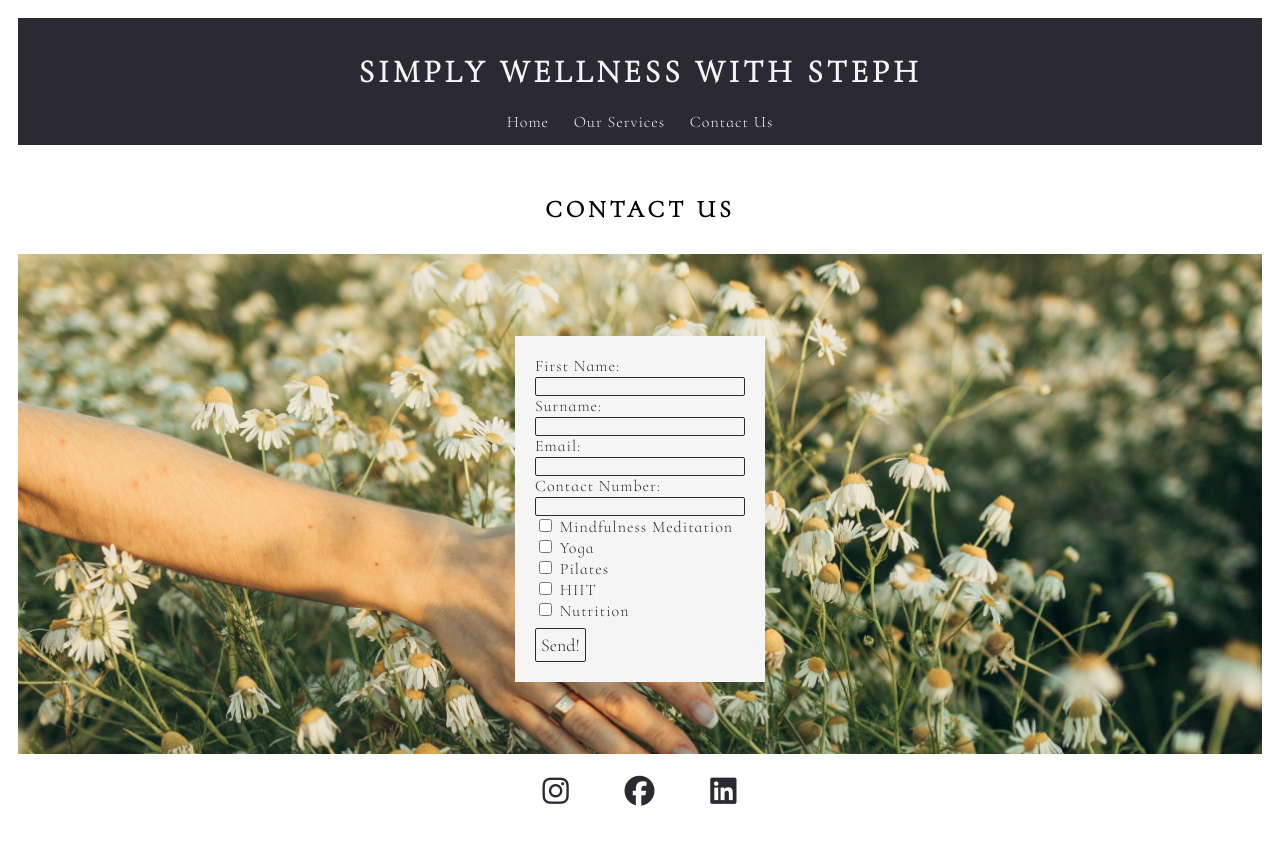
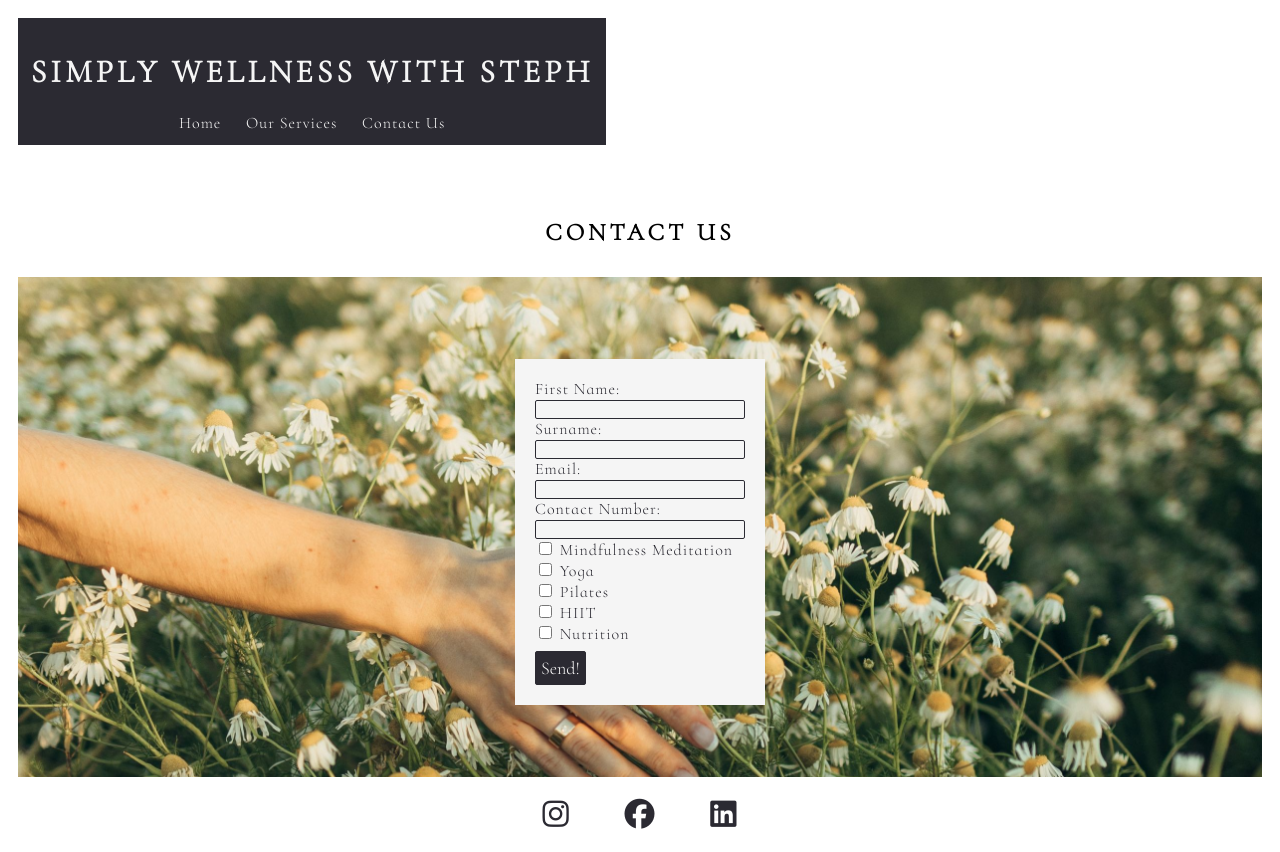
Before and after one commit to stephaniecrocker91/simplywellness, a plain HTML site: page contactform.html in a window 1280 px wide. Before the commit the page ends 829 px from the top, so only its background shows below. Drawn offline with Linux system fonts and the light colour scheme.

Commit message:
Fixed header.

```diff
--- a/assets/css/style.css
+++ b/assets/css/style.css
@@ -17,7 +17,7 @@ h1, h2{
 }
 
 h2 {
-    margin-top: 50px;
+    margin-top: 200px;
     margin-bottom: 30px;
 }
 
@@ -59,6 +59,7 @@ header{
     text-align: center;
     margin: 0, auto;
     padding: 1%;
+    position:fixed;
 }
 
 h1 {
@@ -185,11 +186,9 @@ header a:hover {
 }
 
 /* Hover styling for social media links.*/
-footer a:hover {
+#send-button, footer a:hover {
     background-color: #2b2a32;
     color:whitesmoke;
 }
-#send-button:hover {
-    background-color: #2b2a32;
-    color: whitesmoke;
-}
+
+/* Does this work????? Style checkbox buttons checked to website colors*/
```
